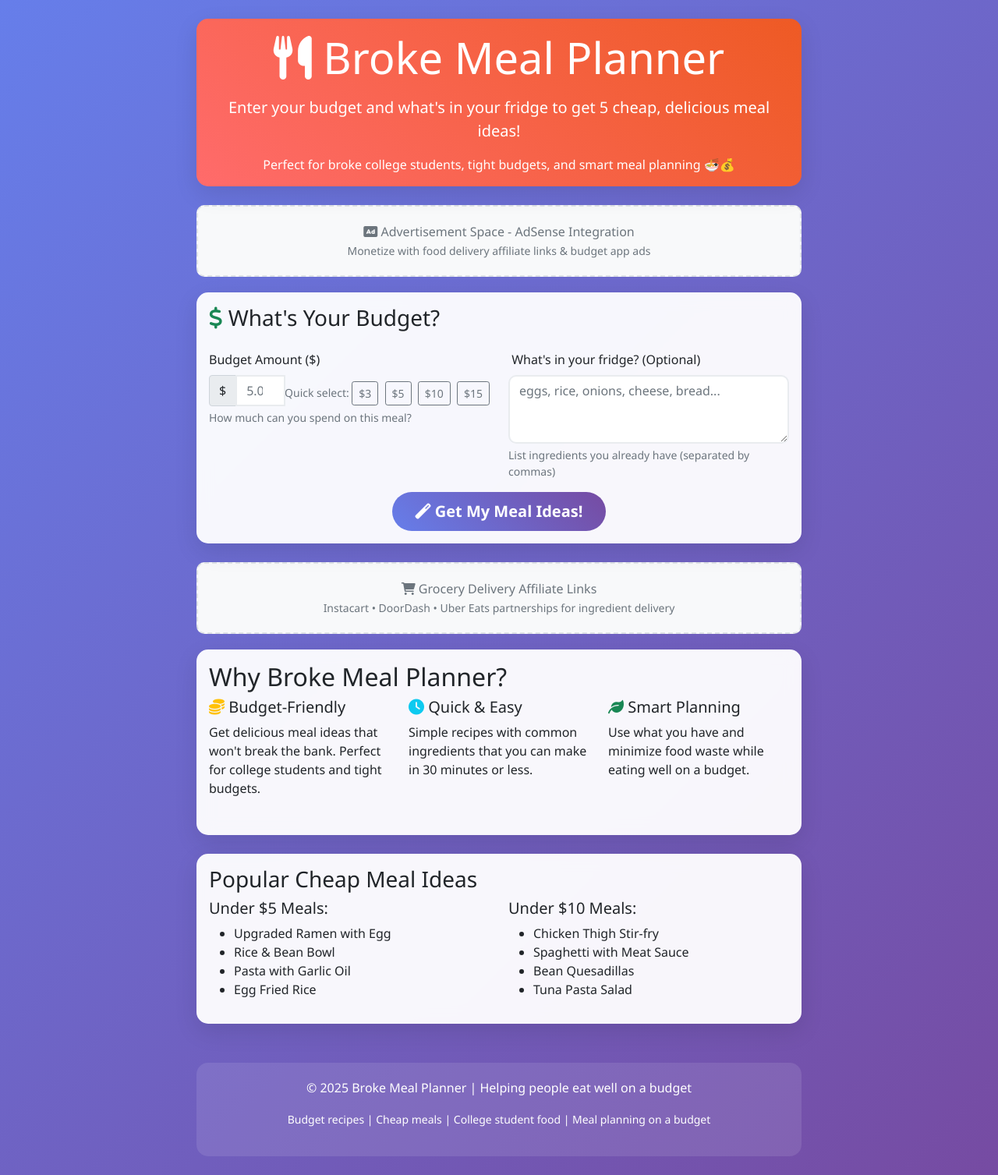
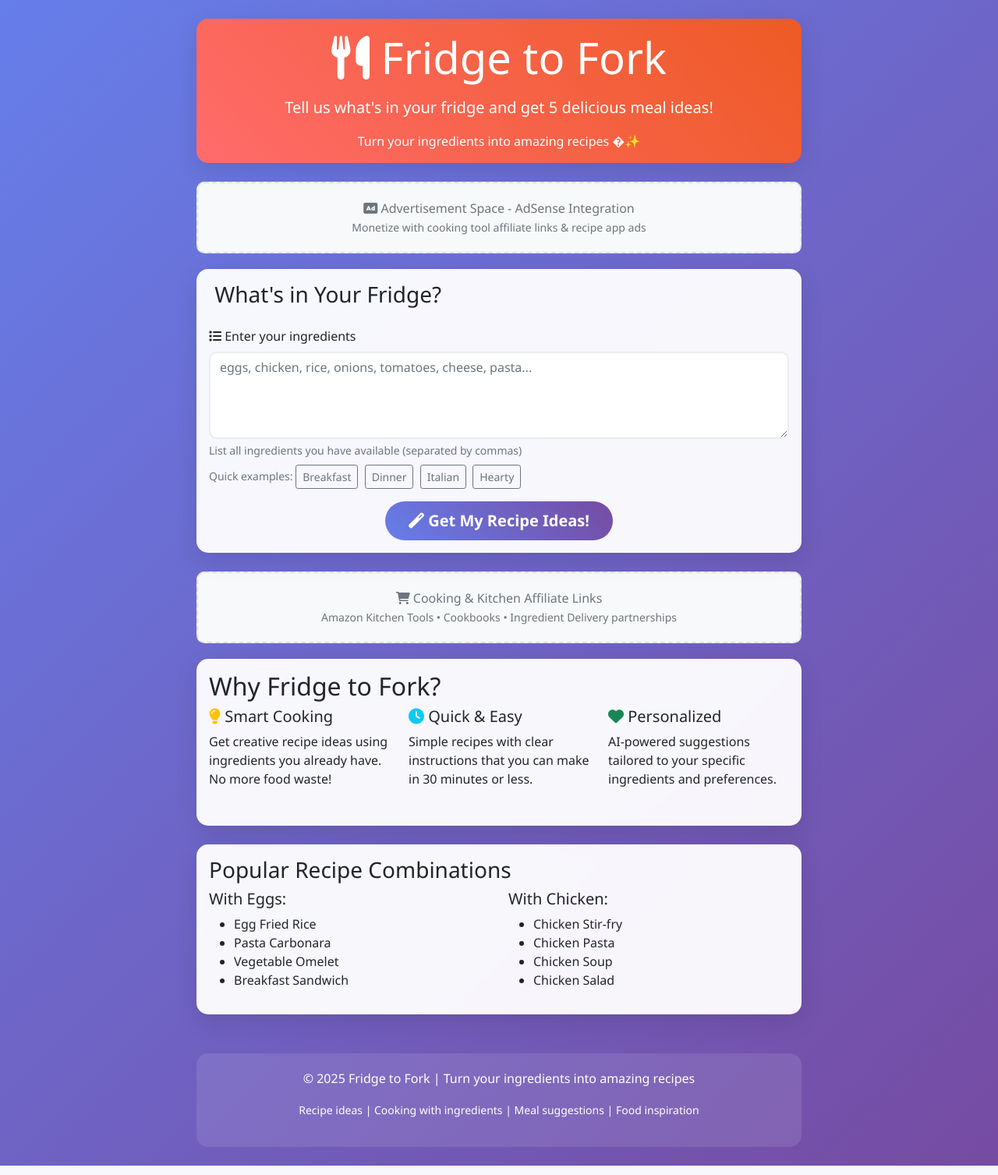
Before and after one commit to chuneappdev/brokeMealApp, a Flask app: page / in a window 1280 px wide. Shown: the whole page at 78% size. Run offline with Flask 3, Linux system fonts and the light colour scheme.

Commit message:
Transform to Fridge to Fork: Remove budget aspect, focus on ingredient-based recipes

```diff
--- a/app.py
+++ b/app.py
@@ -11,64 +11,42 @@ app = Flask(__name__)
 # Configure OpenAI API key
 openai.api_key = os.getenv('OPENAI_API_KEY')
 
-# Fallback meal suggestions for when API is not available
-FALLBACK_MEALS = {
-    "under_5": [
-        {"name": "Ramen Noodle Upgrade", "ingredients": ["instant ramen", "egg", "any vegetables"], "cost": "$2-3", "instructions": "Cook ramen, add beaten egg while hot, mix in any leftover vegetables"},
-        {"name": "Rice & Bean Bowl", "ingredients": ["rice", "canned beans", "onion", "garlic"], "cost": "$3-4", "instructions": "Cook rice, sauté onion and garlic, mix with heated beans"},
-        {"name": "Pasta with Garlic Oil", "ingredients": ["pasta", "garlic", "olive oil", "parmesan"], "cost": "$2-3", "instructions": "Cook pasta, sauté minced garlic in oil, toss with pasta"},
-        {"name": "Egg Fried Rice", "ingredients": ["rice", "eggs", "soy sauce", "any vegetables"], "cost": "$3-4", "instructions": "Cook rice, scramble eggs, mix together with soy sauce"},
-        {"name": "Grilled Cheese & Soup", "ingredients": ["bread", "cheese", "canned tomato soup"], "cost": "$4-5", "instructions": "Make grilled cheese sandwich, heat soup, enjoy together"}
-    ],
-    "under_10": [
-        {"name": "Chicken Thigh Stir-fry", "ingredients": ["chicken thighs", "mixed vegetables", "rice", "soy sauce"], "cost": "$7-8", "instructions": "Cook chicken thighs, stir-fry with vegetables, serve over rice"},
-        {"name": "Spaghetti with Meat Sauce", "ingredients": ["ground beef", "pasta", "tomato sauce", "onion"], "cost": "$8-9", "instructions": "Brown ground beef with onion, add tomato sauce, serve over pasta"},
-        {"name": "Bean and Cheese Quesadilla", "ingredients": ["tortillas", "cheese", "canned beans", "salsa"], "cost": "$6-7", "instructions": "Fill tortillas with cheese and beans, cook until crispy, serve with salsa"},
-        {"name": "Tuna Pasta Salad", "ingredients": ["pasta", "canned tuna", "mayo", "vegetables"], "cost": "$6-8", "instructions": "Cook pasta, mix with tuna, mayo, and chopped vegetables"},
-        {"name": "Chicken Noodle Soup", "ingredients": ["chicken breast", "noodles", "carrots", "celery", "broth"], "cost": "$8-10", "instructions": "Simmer chicken with vegetables in broth, add noodles last 10 minutes"}
-    ],
-    "under_15": [
-        {"name": "Beef Stir-fry with Vegetables", "ingredients": ["beef strips", "broccoli", "bell peppers", "rice"], "cost": "$12-14", "instructions": "Stir-fry beef until almost done, add vegetables, serve over rice"},
-        {"name": "Salmon with Sweet Potato", "ingredients": ["salmon fillet", "sweet potato", "green beans"], "cost": "$13-15", "instructions": "Bake salmon and sweet potato, steam green beans, season all well"},
-        {"name": "Chicken Parmesan", "ingredients": ["chicken breast", "breadcrumbs", "pasta", "marinara"], "cost": "$11-13", "instructions": "Bread and bake chicken, serve over pasta with marinara sauce"},
-        {"name": "Pork Chops with Rice", "ingredients": ["pork chops", "rice", "green vegetables"], "cost": "$10-12", "instructions": "Pan-fry pork chops, serve with rice and steamed vegetables"},
-        {"name": "Shrimp Pasta", "ingredients": ["shrimp", "pasta", "garlic", "white wine", "parmesan"], "cost": "$13-15", "instructions": "Sauté shrimp with garlic, deglaze with wine, toss with pasta"}
-    ]
-}
+# Fallback meal suggestions based on common ingredients
+FALLBACK_MEALS = [
+    {"name": "Classic Scrambled Eggs", "ingredients": ["eggs", "butter", "salt", "pepper"], "instructions": "Beat eggs, cook in butter over medium heat, stirring gently until fluffy"},
+    {"name": "Simple Pasta", "ingredients": ["pasta", "garlic", "olive oil", "parmesan"], "instructions": "Cook pasta, sauté minced garlic in oil, toss with pasta and cheese"},
+    {"name": "Fried Rice", "ingredients": ["rice", "eggs", "soy sauce", "vegetables"], "instructions": "Cook rice, scramble eggs, mix together with soy sauce and any available vegetables"},
+    {"name": "Grilled Cheese Sandwich", "ingredients": ["bread", "cheese", "butter"], "instructions": "Butter bread, add cheese, cook in pan until golden and cheese melts"},
+    {"name": "Basic Stir-fry", "ingredients": ["vegetables", "oil", "garlic", "soy sauce"], "instructions": "Heat oil, add garlic, stir-fry vegetables until tender, season with soy sauce"},
+    {"name": "Simple Soup", "ingredients": ["broth", "vegetables", "noodles"], "instructions": "Heat broth, add chopped vegetables, simmer until tender, add noodles if available"},
+    {"name": "Omelet", "ingredients": ["eggs", "cheese", "vegetables"], "instructions": "Beat eggs, pour into heated pan, add fillings, fold in half when set"},
+    {"name": "Pasta Salad", "ingredients": ["pasta", "vegetables", "oil", "vinegar"], "instructions": "Cook pasta, cool, mix with chopped vegetables and simple oil-vinegar dressing"},
+    {"name": "Rice Bowl", "ingredients": ["rice", "protein", "vegetables"], "instructions": "Cook rice, prepare protein and vegetables, serve together in a bowl"},
+    {"name": "Sandwich", "ingredients": ["bread", "protein", "vegetables"], "instructions": "Layer ingredients between bread slices, customize with available items"}
+]
 
-def get_budget_category(budget):
-    """Determine budget category based on amount"""
-    if budget < 5:
-        return "under_5"
-    elif budget < 10:
-        return "under_10"
-    else:
-        return "under_15"
-
-def generate_meal_suggestions_gpt(budget, ingredients):
-    """Generate meal suggestions using OpenAI GPT"""
+def generate_meal_suggestions_gpt(ingredients):
+    """Generate meal suggestions using OpenAI GPT based on available ingredients"""
     try:
         if not openai.api_key:
             raise Exception("No OpenAI API key configured")
 
         prompt = f"""
-        I have ${budget} to spend on a meal and these ingredients available: {', '.join(ingredients) if ingredients else 'none specific'}.
+        I have these ingredients available in my fridge/pantry: {', '.join(ingredients) if ingredients else 'basic pantry staples like salt, pepper, oil'}.
 
-        Please suggest 5 cheap, practical meal ideas that fit this budget. For each meal, provide:
+        Please suggest 5 delicious meal ideas I can make with these ingredients. For each meal, provide:
         1. Name of the dish
-        2. Complete ingredient list with estimated costs
-        3. Brief cooking instructions
-        4. Total estimated cost
+        2. Complete ingredient list (using what I have + basic pantry staples)
+        3. Step-by-step cooking instructions
 
-        Focus on simple, nutritious meals that a broke person can actually make. Be realistic about portions and costs.
+        Focus on practical, tasty meals that someone can actually make with these ingredients. Be creative with combinations.
         Format as JSON with this structure:
         {{
             "meals": [
                 {{
                     "name": "dish name",
                     "ingredients": ["ingredient1", "ingredient2"],
-                    "cost": "$X-Y",
-                    "instructions": "step by step instructions"
+                    "instructions": "step by step cooking instructions"
                 }}
             ]
         }}
@@ -77,7 +55,7 @@ def generate_meal_suggestions_gpt(budget, ingredients):
         response = openai.ChatCompletion.create(
             model="gpt-3.5-turbo",
             messages=[
-                {"role": "system", "content": "You are a helpful assistant that suggests budget-friendly meals."},
+                {"role": "system", "content": "You are a helpful cooking assistant that suggests creative meals based on available ingredients."},
                 {"role": "user", "content": prompt}
             ],
             max_tokens=1500,
@@ -96,8 +74,7 @@ def generate_meal_suggestions_gpt(budget, ingredients):
     except Exception as e:
         print(f"Error with OpenAI API: {e}")
         # Fall back to predefined suggestions
-        category = get_budget_category(budget)
-        return FALLBACK_MEALS[category]
+        return FALLBACK_MEALS
 
 @app.route('/')
 def index():
@@ -107,21 +84,19 @@ def index():
 def get_meals():
     try:
         data = request.json
-        budget = float(data.get('budget', 0))
         ingredients = data.get('ingredients', [])
 
         # Clean up ingredients list
         ingredients = [ing.strip() for ing in ingredients if ing.strip()]
 
-        if budget <= 0:
-            return jsonify({'error': 'Please enter a valid budget amount'}), 400
+        if not ingredients:
+            return jsonify({'error': 'Please enter at least one ingredient'}), 400
 
         # Generate meal suggestions
-        meals = generate_meal_suggestions_gpt(budget, ingredients)
+        meals = generate_meal_suggestions_gpt(ingredients)
 
         return jsonify({
             'success': True,
-            'budget': budget,
             'ingredients': ingredients,
             'meals': meals
         })
--- a/templates/index.html
+++ b/templates/index.html
@@ -3,21 +3,21 @@
 <head>
     <meta charset="UTF-8">
     <meta name="viewport" content="width=device-width, initial-scale=1.0">
-    <title>Broke Meal Planner - Cheap Meal Ideas on a Budget</title>
-    <meta name="description" content="Enter your budget and fridge contents to get 5 cheap, delicious meal ideas. Perfect for broke college students and budget-conscious families.">
-    <meta name="keywords" content="cheap meals, budget recipes, broke college student, meal planning, affordable food">
+    <title>Fridge to Fork - What to Cook with Your Ingredients</title>
+    <meta name="description" content="Enter your fridge ingredients and get 5 delicious meal ideas. Perfect recipe suggestions based on what you already have!">
+    <meta name="keywords" content="recipe ideas, cooking with ingredients, what to cook, meal suggestions, fridge ingredients">
 
     <!-- Open Graph / Facebook -->
     <meta property="og:type" content="website">
-    <meta property="og:url" content="https://brokemealplanner.com/">
-    <meta property="og:title" content="Broke Meal Planner - Cheap Meal Ideas">
-    <meta property="og:description" content="Get 5 cheap meal ideas based on your budget and ingredients">
+    <meta property="og:url" content="https://fridgetofork.com/">
+    <meta property="og:title" content="Fridge to Fork - Recipe Ideas from Your Ingredients">
+    <meta property="og:description" content="Get 5 delicious meal ideas based on ingredients you already have">
 
     <!-- Twitter -->
     <meta property="twitter:card" content="summary_large_image">
-    <meta property="twitter:url" content="https://brokemealplanner.com/">
-    <meta property="twitter:title" content="Broke Meal Planner - Cheap Meal Ideas">
-    <meta property="twitter:description" content="Get 5 cheap meal ideas based on your budget and ingredients">
+    <meta property="twitter:url" content="https://fridgetofork.com/">
+    <meta property="twitter:title" content="Fridge to Fork - Recipe Ideas from Your Ingredients">
+    <meta property="twitter:description" content="Get 5 delicious meal ideas based on ingredients you already have">
 
     <link href="https://cdn.jsdelivr.net/npm/bootstrap@5.1.3/dist/css/bootstrap.min.css" rel="stylesheet">
     <link href="https://cdnjs.cloudflare.com/ajax/libs/font-awesome/6.0.0/css/all.min.css" rel="stylesheet">
@@ -142,49 +142,38 @@
         <div class="card header-card mb-4">
             <div class="card-body">
                 <h1 class="display-4 mb-3">
-                    <i class="fas fa-utensils"></i> Broke Meal Planner
+                    <i class="fas fa-utensils"></i> Fridge to Fork
                 </h1>
-                <p class="lead">Enter your budget and what's in your fridge to get 5 cheap, delicious meal ideas!</p>
-                <p class="mb-0">Perfect for broke college students, tight budgets, and smart meal planning 🍜💰</p>
+                <p class="lead">Tell us what's in your fridge and get 5 delicious meal ideas!</p>
+                <p class="mb-0">Turn your ingredients into amazing recipes �✨</p>
             </div>
         </div>
 
         <!-- Ad Space 1 -->
         <div class="ads-placeholder">
             <i class="fas fa-ad"></i> Advertisement Space - AdSense Integration
-            <br><small>Monetize with food delivery affiliate links & budget app ads</small>
+            <br><small>Monetize with cooking tool affiliate links & recipe app ads</small>
         </div>
 
         <!-- Input Form -->
         <div class="card mb-4">
             <div class="card-body">
                 <h3 class="card-title mb-4">
-                    <i class="fas fa-dollar-sign text-success"></i> What's Your Budget?
+                    <i class="fas fa-refrigerator text-primary"></i> What's in Your Fridge?
                 </h3>
 
                 <form id="mealForm">
-                    <div class="row">
-                        <div class="col-md-6 mb-3">
-                            <label for="budget" class="form-label">Budget Amount ($)</label>
-                            <div class="input-group">
-                                <span class="input-group-text">$</span>
-                                <input type="number" class="form-control" id="budget" min="1" max="100" step="0.50" placeholder="5.00" required>
-                            </div>
-                            <div class="form-text">How much can you spend on this meal?</div>
-                        </div>
-
-                        <div class="col-md-6 mb-3">
-                            <label for="ingredients" class="form-label">
-                                <i class="fas fa-refrigerator"></i> What's in your fridge? (Optional)
-                            </label>
-                            <textarea class="form-control" id="ingredients" rows="3" placeholder="eggs, rice, onions, cheese, bread..."></textarea>
-                            <div class="form-text">List ingredients you already have (separated by commas)</div>
-                        </div>
+                    <div class="mb-3">
+                        <label for="ingredients" class="form-label">
+                            <i class="fas fa-list"></i> Enter your ingredients
+                        </label>
+                        <textarea class="form-control" id="ingredients" rows="4" placeholder="eggs, chicken, rice, onions, tomatoes, cheese, pasta..." required></textarea>
+                        <div class="form-text">List all ingredients you have available (separated by commas)</div>
                     </div>
 
                     <div class="text-center">
                         <button type="submit" class="btn btn-primary btn-lg">
-                            <i class="fas fa-magic"></i> Get My Meal Ideas!
+                            <i class="fas fa-magic"></i> Get My Recipe Ideas!
                         </button>
                     </div>
                 </form>
@@ -196,7 +185,7 @@
             <div class="spinner-border" role="status">
                 <span class="visually-hidden">Loading...</span>
             </div>
-            <p class="mt-2">Cooking up your perfect meal ideas...</p>
+            <p class="mt-2">Finding the perfect recipes for your ingredients...</p>
         </div>
 
         <!-- Results -->
@@ -204,7 +193,7 @@
             <div class="card mb-4">
                 <div class="card-body">
                     <h3 class="card-title text-center mb-4">
-                        <i class="fas fa-heart text-danger"></i> Your Perfect Meal Ideas
+                        <i class="fas fa-heart text-danger"></i> Your Perfect Recipe Ideas
                     </h3>
                     <div id="mealResults"></div>
                 </div>
@@ -213,52 +202,52 @@
 
         <!-- Ad Space 2 -->
         <div class="ads-placeholder">
-            <i class="fas fa-shopping-cart"></i> Grocery Delivery Affiliate Links
-            <br><small>Instacart • DoorDash • Uber Eats partnerships for ingredient delivery</small>
+            <i class="fas fa-shopping-cart"></i> Cooking & Kitchen Affiliate Links
+            <br><small>Amazon Kitchen Tools • Cookbooks • Ingredient Delivery partnerships</small>
         </div>
 
         <!-- SEO Content -->
         <div class="card mb-4">
             <div class="card-body">
-                <h2>Why Broke Meal Planner?</h2>
+                <h2>Why Fridge to Fork?</h2>
                 <div class="row">
                     <div class="col-md-4 mb-3">
-                        <h5><i class="fas fa-coins text-warning"></i> Budget-Friendly</h5>
-                        <p>Get delicious meal ideas that won't break the bank. Perfect for college students and tight budgets.</p>
+                        <h5><i class="fas fa-lightbulb text-warning"></i> Smart Cooking</h5>
+                        <p>Get creative recipe ideas using ingredients you already have. No more food waste!</p>
                     </div>
                     <div class="col-md-4 mb-3">
                         <h5><i class="fas fa-clock text-info"></i> Quick & Easy</h5>
-                        <p>Simple recipes with common ingredients that you can make in 30 minutes or less.</p>
+                        <p>Simple recipes with clear instructions that you can make in 30 minutes or less.</p>
                     </div>
                     <div class="col-md-4 mb-3">
-                        <h5><i class="fas fa-leaf text-success"></i> Smart Planning</h5>
-                        <p>Use what you have and minimize food waste while eating well on a budget.</p>
+                        <h5><i class="fas fa-heart text-success"></i> Personalized</h5>
+                        <p>AI-powered suggestions tailored to your specific ingredients and preferences.</p>
                     </div>
                 </div>
             </div>
         </div>
 
-        <!-- Popular Budget Meals -->
+        <!-- Popular Ingredients -->
         <div class="card mb-4">
             <div class="card-body">
-                <h3>Popular Cheap Meal Ideas</h3>
+                <h3>Popular Recipe Combinations</h3>
                 <div class="row">
                     <div class="col-md-6">
-                        <h5>Under $5 Meals:</h5>
+                        <h5>With Eggs:</h5>
                         <ul>
-                            <li>Upgraded Ramen with Egg</li>
-                            <li>Rice & Bean Bowl</li>
-                            <li>Pasta with Garlic Oil</li>
                             <li>Egg Fried Rice</li>
+                            <li>Pasta Carbonara</li>
+                            <li>Vegetable Omelet</li>
+                            <li>Breakfast Sandwich</li>
                         </ul>
                     </div>
                     <div class="col-md-6">
-                        <h5>Under $10 Meals:</h5>
+                        <h5>With Chicken:</h5>
                         <ul>
-                            <li>Chicken Thigh Stir-fry</li>
-                            <li>Spaghetti with Meat Sauce</li>
-                            <li>Bean Quesadillas</li>
-                            <li>Tuna Pasta Salad</li>
+                            <li>Chicken Stir-fry</li>
+                            <li>Chicken Pasta</li>
+                            <li>Chicken Soup</li>
+                            <li>Chicken Salad</li>
                         </ul>
                     </div>
                 </div>
@@ -267,10 +256,10 @@
 
         <!-- Footer -->
         <div class="footer">
-            <p>&copy; 2025 Broke Meal Planner | Helping people eat well on a budget</p>
+            <p>&copy; 2025 Fridge to Fork | Turn your ingredients into amazing recipes</p>
             <p>
                 <small>
-                    Budget recipes | Cheap meals | College student food | Meal planning on a budget
+                    Recipe ideas | Cooking with ingredients | Meal suggestions | Food inspiration
                 </small>
             </p>
         </div>
@@ -281,12 +270,11 @@
         document.getElementById('mealForm').addEventListener('submit', async function(e) {
             e.preventDefault();
 
-            const budget = parseFloat(document.getElementById('budget').value);
             const ingredientsText = document.getElementById('ingredients').value;
             const ingredients = ingredientsText ? ingredientsText.split(',').map(s => s.trim()).filter(s => s) : [];
 
-            if (!budget || budget <= 0) {
-                alert('Please enter a valid budget amount');
+            if (!ingredients.length) {
+                alert('Please enter at least one ingredient');
                 return;
             }
 
@@ -301,7 +289,6 @@
                         'Content-Type': 'application/json',
                     },
                     body: JSON.stringify({
-                        budget: budget,
                         ingredients: ingredients
                     })
                 });
@@ -309,24 +296,25 @@
                 const data = await response.json();
 
                 if (data.success) {
-                    displayMeals(data.meals, data.budget);
+                    displayMeals(data.meals, data.ingredients);
                 } else {
-                    throw new Error(data.error || 'Failed to get meals');
+                    throw new Error(data.error || 'Failed to get recipe ideas');
                 }
 
             } catch (error) {
                 console.error('Error:', error);
-                alert('Sorry, there was an error getting your meal ideas. Please try again.');
+                alert('Sorry, there was an error getting your recipe ideas. Please try again.');
             } finally {
                 document.getElementById('loading').style.display = 'none';
             }
         });
 
-        function displayMeals(meals, budget) {
+        function displayMeals(meals, ingredients) {
             const resultsContainer = document.getElementById('mealResults');
 
             let html = `<div class="alert alert-success text-center mb-4">
-                <h5><i class="fas fa-check-circle"></i> Found ${meals.length} perfect meals for your $${budget} budget!</h5>
+                <h5><i class="fas fa-check-circle"></i> Found ${meals.length} perfect recipes using your ingredients!</h5>
+                <p class="mb-0">Using: ${ingredients.join(', ')}</p>
             </div>`;
 
             meals.forEach((meal, index) => {
@@ -337,7 +325,6 @@
                                 <h5 class="card-title mb-0">
                                     <i class="fas fa-utensils text-primary"></i> ${meal.name}
                                 </h5>
-                                <span class="cost-badge">${meal.cost}</span>
                             </div>
 
                             <div class="mb-3">
@@ -363,23 +350,23 @@
             document.getElementById('results').scrollIntoView({ behavior: 'smooth' });
         }
 
-        // Add some sample budget values for quick selection
+        // Add some sample ingredients for quick testing
         document.addEventListener('DOMContentLoaded', function() {
-            const budgetInput = document.getElementById('budget');
+            const ingredientsInput = document.getElementById('ingredients');
             const quickButtons = document.createElement('div');
             quickButtons.className = 'mt-2';
             quickButtons.innerHTML = `
-                <small class="text-muted">Quick select: </small>
-                <button type="button" class="btn btn-outline-secondary btn-sm me-1" onclick="setBudget(3)">$3</button>
-                <button type="button" class="btn btn-outline-secondary btn-sm me-1" onclick="setBudget(5)">$5</button>
-                <button type="button" class="btn btn-outline-secondary btn-sm me-1" onclick="setBudget(10)">$10</button>
-                <button type="button" class="btn btn-outline-secondary btn-sm" onclick="setBudget(15)">$15</button>
+                <small class="text-muted">Quick examples: </small>
+                <button type="button" class="btn btn-outline-secondary btn-sm me-1" onclick="setIngredients('eggs, cheese, bread')">Breakfast</button>
+                <button type="button" class="btn btn-outline-secondary btn-sm me-1" onclick="setIngredients('chicken, rice, vegetables')">Dinner</button>
+                <button type="button" class="btn btn-outline-secondary btn-sm me-1" onclick="setIngredients('pasta, tomatoes, garlic')">Italian</button>
+                <button type="button" class="btn btn-outline-secondary btn-sm" onclick="setIngredients('ground beef, onions, potatoes')">Hearty</button>
             `;
-            budgetInput.parentNode.appendChild(quickButtons);
+            ingredientsInput.parentNode.appendChild(quickButtons);
         });
 
-        function setBudget(amount) {
-            document.getElementById('budget').value = amount;
+        function setIngredients(ingredients) {
+            document.getElementById('ingredients').value = ingredients;
         }
     </script>
 </body>
```
Also changed, not shown: README.md.
